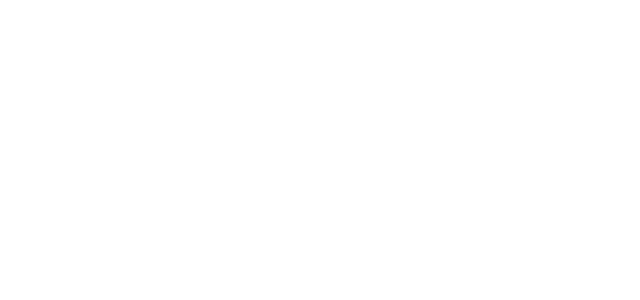
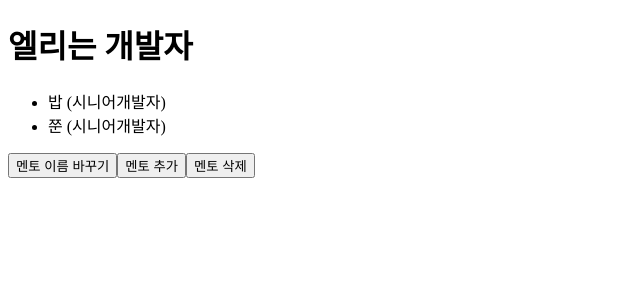
Before and after one commit to DONGBISULL/basic, a React (Vite) app: page / in a window 1280 px wide. Shown: the top 300 px of the page, without its empty margins (0-640 px from the left). Built offline with nearby package versions, Linux system fonts and the light colour scheme.

Commit message:
상태 관리

```diff
--- a/package.json
+++ b/package.json
@@ -11,7 +11,8 @@
   },
   "dependencies": {
     "react": "^19.1.1",
-    "react-dom": "^19.1.1"
+    "react-dom": "^19.1.1",
+    "zustand": "^5.0.8"
   },
   "devDependencies": {
     "@eslint/js": "^9.36.0",
--- a/src/App.css
+++ b/src/App.css
@@ -108,3 +108,20 @@
     outline: 3px solid rgba(118, 75, 162, 0.4);
     outline-offset: 2px;
 }
+
+/* 고급 AppXY */
+.container {
+    width: 100vw;
+    height: 100vh;
+    background: beige;
+}
+
+.pointer {
+    position: absolute;
+    background: #cc5a5a;
+    border-radius: 50%;
+    width: 30px;
+    height: 30px;
+    left: -15px;
+    top: -15px;
+}
--- /dev/null
+++ b/src/AppMentor.jsx
@@ -0,0 +1,42 @@
+import React, {useState} from 'react';
+
+export default function AppMentor(props) {
+    const [person, setPerson] = useState({
+        name: '엘리',
+        title: '개발자',
+        mentor: {
+            name: '밥',
+            title: '시니어개발자',
+        },
+    });
+    return (
+        <div>
+            <h1>
+                {person.name}는 {person.title}
+            </h1>
+            <p>
+                {person.name}의 멘토는 {person.mentor.name} ({person.mentor.title})
+            </p>
+            <button
+                onClick={() => {
+                    const name = prompt(`what's your mentor's name?`);
+                    setPerson((person) => ({
+                        ...person, mentor: {...person.mentor, name}
+                    }))
+                }}
+            >
+                멘토 이름 바꾸기
+            </button>
+            <button
+                onClick={() => {
+                    const title = prompt(`what's your mentor's title?`);
+                    setPerson((person) => ({
+                        ...person, mentor: {...person.mentor, title}
+                    }))
+                }}
+            >
+                멘토 타이틀 바꾸기
+            </button>
+        </div>
+    );
+}
--- /dev/null
+++ b/src/AppMentors.jsx
@@ -0,0 +1,48 @@
+import React from 'react';
+import {usePersonStore} from './store/personStore';
+
+export default function AppMentors() {
+    //  const [person , setPerson] = useReducer(personReducer)
+    const person = usePersonStore((state) => state.person);
+    const updateMentorName = usePersonStore((state) => state.updateMentorName);
+    const addMentor = usePersonStore((state) => state.addMentor);
+    const deleteMentor = usePersonStore((state) => state.deleteMentor);
+
+    const handleUpdate = () => {
+        const prev = prompt(`누구의 이름을 바꾸고 싶은가요?`);
+        const current = prompt(`이름을 무엇으로 바꾸고 싶은가요?`);
+        // dispatch({type: 'updated', prev, current});
+        updateMentorName(prev, current);
+    }
+
+    const handleAdd = () => {
+        const name = prompt(`추가할 멘토의 이름은?`);
+        const title = prompt(`추가할 멘토의 타이틀은?`);
+        //  dispatch({type: 'added', name, title});
+        addMentor(name, title);
+    }
+
+    const handleDelete = () => {
+        const name = prompt(`삭제할 멘토의 이름은?`);
+        // dispatch({type: 'deleted', name});
+        deleteMentor(name);
+    }
+
+    return (
+        <div>
+            <h1>
+                {person.name}는 {person.title}
+            </h1>
+            <ul>
+                {person.mentors.map((mentor, index) => (
+                    <li key={index}>
+                        {mentor.name} ({mentor.title})
+                    </li>
+                ))}
+            </ul>
+            <button onClick={handleUpdate}> 멘토 이름 바꾸기</button>
+            <button onClick={handleAdd}> 멘토 추가</button>
+            <button onClick={handleDelete}> 멘토 삭제</button>
+        </div>
+    );
+}
--- /dev/null
+++ b/src/AppXY.jsx
@@ -0,0 +1,22 @@
+import React, {useState} from 'react';
+
+const AppXY = () => {
+    const [position, setPosition] = useState({x: 0, y: 0, z: 0});
+    return (
+        <>
+            <div className="container" onPointerMove={(e) => {
+                console.log(e.clientX, e.clientY)
+                // vue와 다른 점 :: 객체를 재할당하는 방식으로 반응형 연결
+                // react 의 경우에는 불변성을 기반으로 작동하기 떄문에 객체 재할당시킴 => 새 객체를 만들어야 함 참조를 비교하기 위해서
+                // setPosition({x: e.clientX, y: e.clientY});
+                // 수평 이동
+                setPosition((prev) => ({...prev, x: e.clientX,}
+                ))
+            }}>
+                <div className="pointer" style={{transform: `translate(${position.x}px ,${position.y}px )`}}></div>
+            </div>
+        </>
+    );
+};
+
+export default AppXY;
--- a/src/main.jsx
+++ b/src/main.jsx
@@ -4,8 +4,12 @@
 import AppProfile from "./basic/AppProfile.jsx";
 import AppCounter from "./basic/AppCounter.jsx";
 import AppProducts from "./basic/AppProducts.jsx";
+import AppXY from "./AppXY.jsx";
+import AppMentor from "./AppMentor.jsx";
+import AppMentors from "./AppMentors.jsx";
 
 createRoot(document.getElementById('root')).render(
     <StrictMode>
+        <AppMentors/>
     </StrictMode>,
 )
--- /dev/null
+++ b/src/store/personStore.js
@@ -0,0 +1,48 @@
+import { create } from 'zustand';
+
+const initialPerson = {
+    name: '엘리',
+    title: '개발자',
+    mentors: [
+        {
+            name: '밥',
+            title: '시니어개발자',
+        },
+        {
+            name: '쭌',
+            title: '시니어개발자',
+        },
+    ],
+};
+
+export const usePersonStore = create((set) => ({
+    person: initialPerson,
+
+    updateMentorName: (prev, current) =>
+        set((state) => ({
+            person: {
+                ...state.person,
+                mentors: state.person.mentors.map((mentor) =>
+                    mentor.name === prev
+                        ? { ...mentor, name: current }
+                        : mentor
+                ),
+            },
+        })),
+
+    addMentor: (name, title) =>
+        set((state) => ({
+            person: {
+                ...state.person,
+                mentors: [...state.person.mentors, { name, title }],
+            },
+        })),
+
+    deleteMentor: (name) =>
+        set((state) => ({
+            person: {
+                ...state.person,
+                mentors: state.person.mentors.filter((mentor) => mentor.name !== name),
+            },
+        })),
+}));
```
Also changed, not shown: src/reducer/person-reducer.js (added, +32 -0 lines), 1 other file (tests, documents, lock files or other folders).
